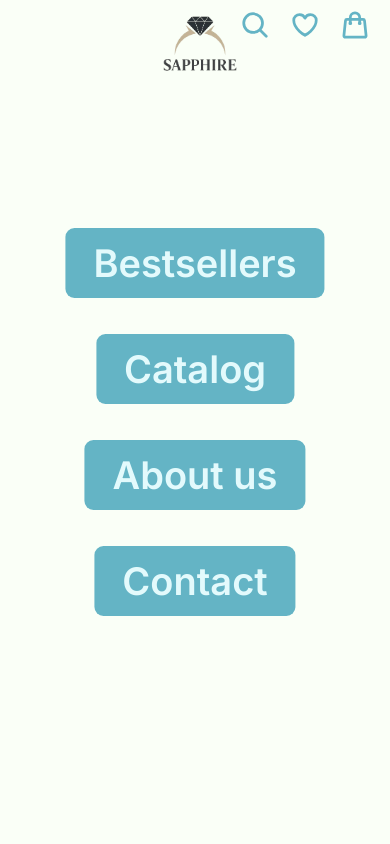
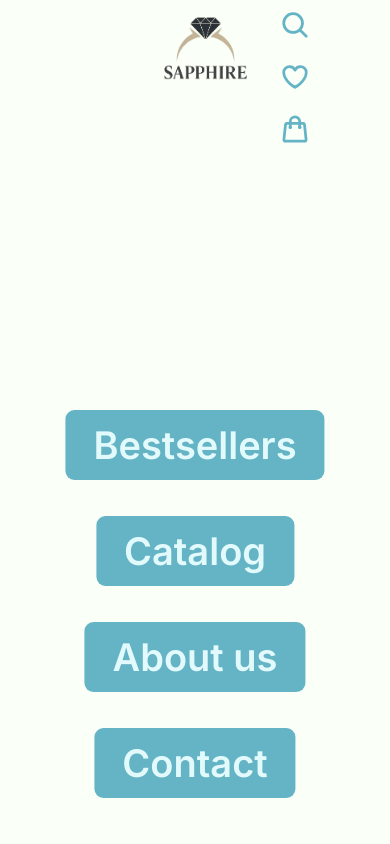
Before and after one commit to Cosmin873/Portfolio, a website built with Parcel: page Sapphire/index.html in a window 390 px wide. Shown: the top 844 px of the page. Built offline with nearby package versions, Linux system fonts and the light colour scheme.

Commit message:
working on mobile nav

```diff
--- a/Sapphire/queries.css
+++ b/Sapphire/queries.css
@@ -159,14 +159,20 @@
   -Check javascript to see what's implying
   */
 
+  .nav__bar {
+    display: grid;
+    grid-template-columns: 1fr 1fr 1fr;
+  }
+
   .nav__menu {
-    opacity: 0;
+    height: 0;
     pointer-events: none;
     visibility: hidden;
     position: fixed;
     top: 50%;
     left: 50%;
     transform: translate(-50%, -50%);
+    transition: all 1s;
   }
 
   .mobile-nav {
@@ -192,6 +198,27 @@
     z-index: 99999;
   }
 
+  .nav-open .account__list {
+    align-self: start;
+    justify-content: end;
+    flex-wrap: wrap;
+  }
+
+  .nav-open .wishlist-icon {
+    justify-self: end;
+    align-self: end;
+  }
+
+  .nav-open .logo-container {
+    align-self: start;
+    justify-self: center;
+    width: 20rem;
+  }
+
+  .nav-open .header__logo {
+    width: 100%;
+  }
+
   .nav-open .nav__menu {
     opacity: 1;
     pointer-events: all;
@@ -202,19 +229,6 @@
   .nav-open .nav__link:link,
   .nav-open .nav__link:visited {
     font-size: 3.8rem;
-  }
-
-  .nav-open .account__list {
-    align-self: start;
-  }
-
-  .nav-open .logo-container {
-    align-self: start;
-    justify-self: center;
-    /* position: absolute;
-    top: 0;
-    left: 50%;
-    transform: translateX(-50%); */
   }
 }
 
@@ -260,6 +274,13 @@
     gap: 6.4rem;
   }
 
+  /* .nav-open .logo-container {
+    position: absolute;
+    top: 30%;
+    left: 50%;
+    transform: translate(-50%, -50%);
+  } */
+
   .about-us--title {
     font-size: 3.2rem;
     margin-bottom: 2.4rem;
```
Also changed, not shown: Sapphire/general-functions.js (+7 -7 lines).
